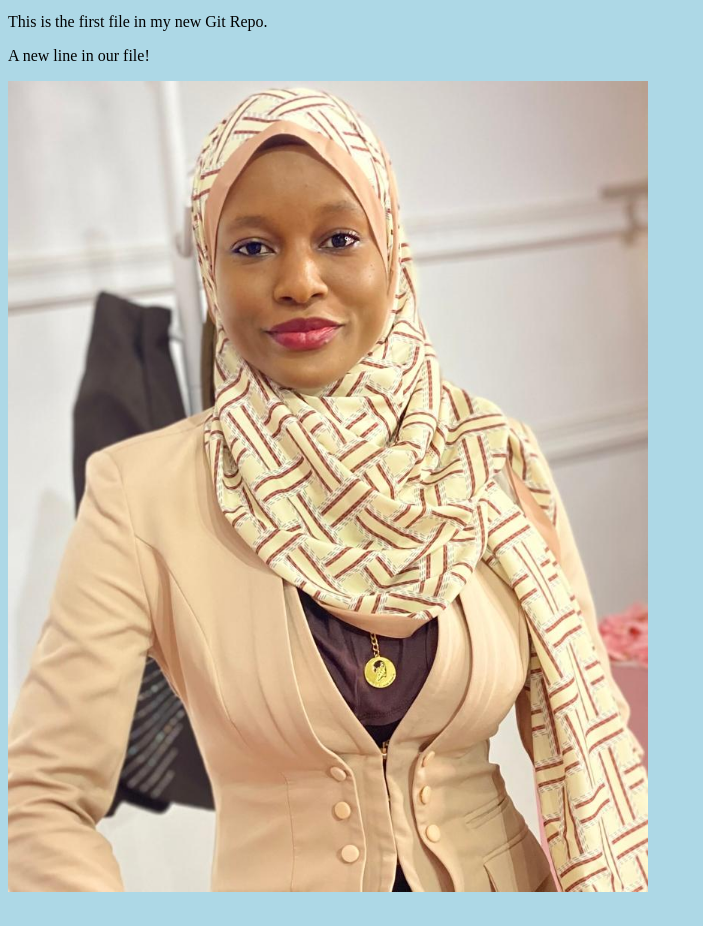
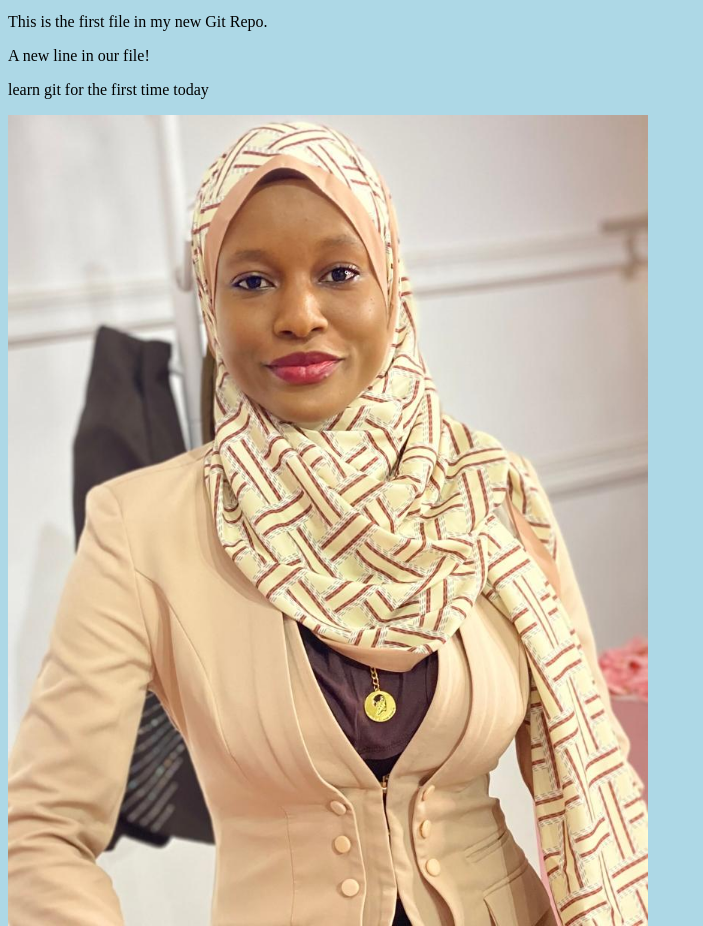
Before and after one commit to Swiftly01/hello-world, a plain HTML site: page index.html in a window 1280 px wide. Shown: the part 101-1027 px from the top of the page, without its empty margins (0-703 px from the left). Before the commit the page ends 1005 px from the top, so only its background shows below. Drawn offline with Linux system fonts and the light colour scheme.

Commit message:
Update index.html

```diff
--- a/index.html
+++ b/index.html
@@ -1,7 +1,7 @@
 <!DOCTYPE html>
 <html>
 <head>
-<title>Hello World!</title>
+<title>Hello Git!</title>
 <link rel="stylesheet" href="bluestyle.css">
 </head>
 <body>
@@ -11,6 +11,7 @@
   style="width:100%;max-width:640px"></div>
   <p>This is the first file in my new Git Repo.</p>
   <p>A new line in our file!</p>
+  <p>learn git for the first time today</p>
   <div><img src="aisha.jpg" alt="Hello Git" style="width:100%;max-width:640px"></div>
 </body>
 </html>
```
